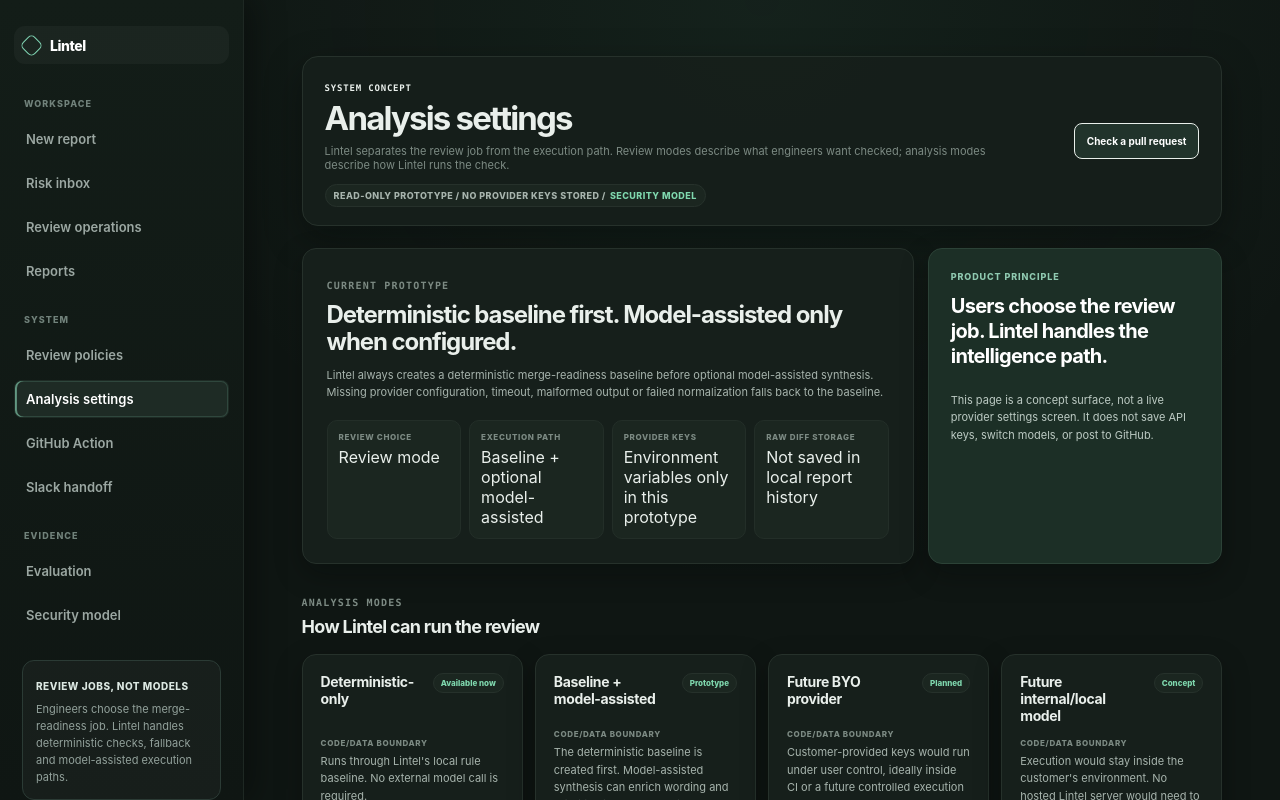
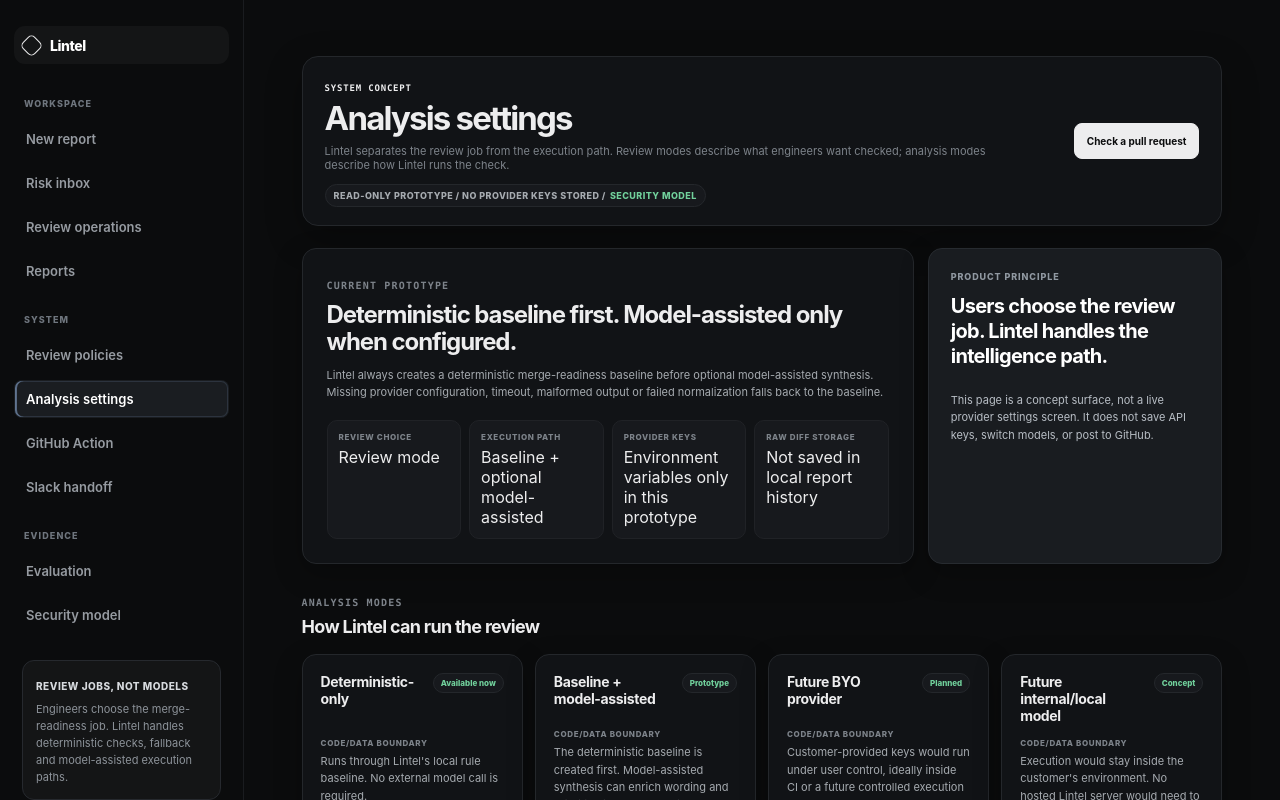
Before and after one commit to dkapesa/Lintel, a Next.js app: page /settings in a window 1280 px wide. Shown: the top 800 px of the page. Built offline with nearby package versions, Linux system fonts and the light colour scheme.

Commit message:
V5.8 Add monochrome command-center identity

```diff
--- a/app/design-system.css
+++ b/app/design-system.css
@@ -1,49 +1,52 @@
 /* V5.6 shared visual foundation. Milestone layout rules remain in globals.css. */
 :root {
-  color-scheme: light;
+  color-scheme: dark;
 
-  /* Semantic colour roles */
-  --color-page-primary: #fbfcfa;
-  --color-surface-secondary: #f7f8f6;
-  --color-panel-elevated: #ffffff;
-  --color-surface-subtle: #f1f4f1;
-  --color-border-primary: #e1e6e2;
-  --color-border-strong: #c9d2cd;
-  --color-text-primary: #17201d;
-  --color-text-secondary: #53615b;
-  --color-text-muted: #7d8782;
-  --color-accent: #1e6b57;
-  --color-focus-ring: #6fa98f;
-  --color-ready: #1e6b57;
-  --color-ready-soft: #e4f1eb;
-  --color-tests-required: #95641b;
-  --color-tests-required-soft: #fbefd9;
-  --color-review-required: #466e91;
-  --color-review-required-soft: #e8eff6;
-  --color-blocker: #a64b25;
-  --color-blocker-soft: #f9e6dc;
-  --color-security: #75516f;
-  --color-security-soft: #f3eaf2;
+  /* V5.8 monochrome command-centre identity.
+     Neutral near-black surfaces; colour is reserved for status semantics
+     (green ready, amber caution, red blockers, blue selected/informational,
+     purple model-assisted provenance). */
+  --color-page-primary: #0e0f11;
+  --color-surface-secondary: #131518;
+  --color-panel-elevated: #191c1f;
+  --color-surface-subtle: #101214;
+  --color-border-primary: #26292d;
+  --color-border-strong: #3b4046;
+  --color-text-primary: #ececee;
+  --color-text-secondary: #a6abb0;
+  --color-text-muted: #8b9199;
+  --color-accent: #8ab2dd;
+  --color-focus-ring: #6b9fd4;
+  --color-ready: #6fcf9e;
+  --color-ready-soft: rgba(72, 170, 120, 0.15);
+  --color-tests-required: #e0bd72;
+  --color-tests-required-soft: rgba(196, 148, 54, 0.15);
+  --color-review-required: #8fb6e3;
+  --color-review-required-soft: rgba(106, 142, 178, 0.16);
+  --color-blocker: #e5837a;
+  --color-blocker-soft: rgba(206, 100, 80, 0.14);
+  --color-security: #c9a3e0;
+  --color-security-soft: rgba(150, 110, 190, 0.16);
 
-  /* Internal application palette, kept separate from the active light theme */
-  --app-page-primary: #0f1613;
-  --app-surface-secondary: #161f1b;
-  --app-panel-elevated: #1b2620;
-  --app-surface-subtle: #121a16;
-  --app-border-primary: #26312b;
-  --app-border-strong: #3e4b44;
-  --app-text-primary: #e9efeb;
-  --app-text-secondary: #a7b4ad;
-  --app-text-muted: #7c8a83;
-  --app-text-faint: #66746d;
-  --app-ready: #7fd8ae;
-  --app-ready-soft: rgba(58, 170, 124, 0.16);
-  --app-warning: #e2bd76;
+  /* Internal application palette: one neutral hierarchy shared with the site */
+  --app-page-primary: #0b0c0d;
+  --app-surface-secondary: #111316;
+  --app-panel-elevated: #17191d;
+  --app-surface-subtle: #0e1012;
+  --app-border-primary: #24272b;
+  --app-border-strong: #3a3f45;
+  --app-text-primary: #ededee;
+  --app-text-secondary: #a6abb0;
+  --app-text-muted: #7d838a;
+  --app-text-faint: #62676d;
+  --app-ready: #71d19c;
+  --app-ready-soft: rgba(72, 170, 120, 0.15);
+  --app-warning: #e3bd6f;
   --app-warning-soft: rgba(196, 148, 54, 0.16);
-  --app-information: #9db8d2;
+  --app-information: #8fb6e3;
   --app-information-soft: rgba(106, 142, 178, 0.16);
-  --app-danger: #eb9a70;
-  --app-danger-soft: rgba(200, 98, 54, 0.16);
+  --app-danger: #e5837a;
+  --app-danger-soft: rgba(206, 100, 80, 0.15);
 
   /* Spacing and layout rhythm */
   --space-1: 4px;
@@ -62,20 +65,20 @@
 
   /* Shape, controls, motion, and elevation */
   --radius-xs: 4px;
-  --radius-sm: 7px;
-  --radius-control: 8px;
-  --radius-card: 12px;
-  --radius-panel: 14px;
-  --radius-large: 16px;
+  --radius-sm: 6px;
+  --radius-control: 7px;
+  --radius-card: 10px;
+  --radius-panel: 12px;
+  --radius-large: 12px;
   --radius-pill: 999px;
   --control-height-sm: 32px;
   --control-height-md: 36px;
   --control-height-lg: 42px;
   --transition-fast: 130ms ease;
   --transition-base: 160ms ease;
-  --shadow-card: 0 10px 28px rgba(28, 45, 38, 0.06);
-  --shadow-panel: 0 18px 48px rgba(28, 45, 38, 0.1);
-  --shadow-selected: 0 10px 24px rgba(28, 45, 38, 0.12);
+  --shadow-card: 0 1px 3px rgba(0, 0, 0, 0.32);
+  --shadow-panel: 0 8px 24px rgba(0, 0, 0, 0.38);
+  --shadow-selected: inset 0 0 0 1px rgba(139, 169, 212, 0.28);
 
   /* Type roles */
   --font-sans: Inter, ui-sans-serif, system-ui, -apple-system, BlinkMacSystemFont, "Segoe UI", sans-serif;
@@ -91,14 +94,14 @@
   --line: var(--color-border-primary);
   --soft: var(--color-surface-secondary);
   --canvas: var(--color-page-primary);
-  --green: var(--color-accent);
+  --green: var(--color-ready);
   --green-soft: var(--color-ready-soft);
   --amber: var(--color-tests-required);
   --amber-soft: var(--color-tests-required-soft);
   --orange: var(--color-blocker);
   --orange-soft: var(--color-blocker-soft);
   --blue: var(--color-review-required);
-  --sidebar: #17201d;
+  --sidebar: #0b0c0d;
 
   /* Dark aliases remain available for existing components during migration. */
   --dcanvas: var(--app-page-primary);
@@ -121,7 +124,7 @@
   --dred: #e58f8f;
   --dred-soft: rgba(192, 74, 74, 0.16);
   --dwarm-soft: rgba(178, 148, 76, 0.14);
-  --dglass: rgba(22, 31, 27, 0.92);
+  --dglass: rgba(17, 19, 22, 0.94);
   --dmono: var(--font-mono);
 }
 
@@ -137,8 +140,8 @@
   --color-text-primary: var(--app-text-primary);
   --color-text-secondary: var(--app-text-secondary);
   --color-text-muted: var(--app-text-muted);
-  --color-accent: var(--app-ready);
-  --color-focus-ring: #58b98d;
+  --color-accent: var(--app-information);
+  --color-focus-ring: #6b9fd4;
   --color-ready: var(--app-ready);
   --color-ready-soft: var(--app-ready-soft);
   --color-tests-required: var(--app-warning);
@@ -147,11 +150,11 @@
   --color-review-required-soft: var(--app-information-soft);
   --color-blocker: var(--app-danger);
   --color-blocker-soft: var(--app-danger-soft);
-  --color-security: #d6a3d0;
-  --color-security-soft: rgba(149, 91, 142, 0.16);
-  --shadow-card: 0 10px 28px rgba(2, 6, 5, 0.32);
-  --shadow-panel: 0 16px 42px rgba(2, 6, 5, 0.4);
-  --shadow-selected: 0 10px 24px rgba(2, 6, 5, 0.5), inset 0 0 0 1px rgba(140, 219, 187, 0.14);
+  --color-security: #c9a3e0;
+  --color-security-soft: rgba(150, 110, 190, 0.16);
+  --shadow-card: 0 1px 3px rgba(0, 0, 0, 0.32);
+  --shadow-panel: 0 8px 24px rgba(0, 0, 0, 0.4);
+  --shadow-selected: inset 0 0 0 1px rgba(139, 169, 212, 0.32);
 
   /* Compatibility aliases used throughout the current application CSS */
   --dcanvas: var(--color-page-primary);
@@ -390,7 +393,7 @@
   height: var(--tour-height);
   border: 2px solid var(--color-focus-ring);
   border-radius: var(--radius-card);
-  box-shadow: 0 0 0 100vmax rgb(8 15 12 / 72%);
+  box-shadow: 0 0 0 100vmax rgb(4 5 6 / 74%);
   pointer-events: none;
   transition: top var(--transition-base), left var(--transition-base), width var(--transition-base), height var(--transition-base);
 }
@@ -479,14 +482,14 @@
 }
 
 .guided-tour-actions .guided-tour-primary {
-  border-color: var(--app-ready);
-  background: var(--app-ready);
-  color: #092016;
+  border-color: #ededee;
+  background: #ededee;
+  color: #0b0c0d;
 }
 
 .guided-tour-card button:hover:not(:disabled),
 .workspace-tour-action:hover:not(:disabled) {
-  border-color: var(--app-ready);
+  border-color: var(--color-focus-ring);
   color: var(--app-text-primary);
 }
 
```
Also changed, not shown: app/globals.css.
